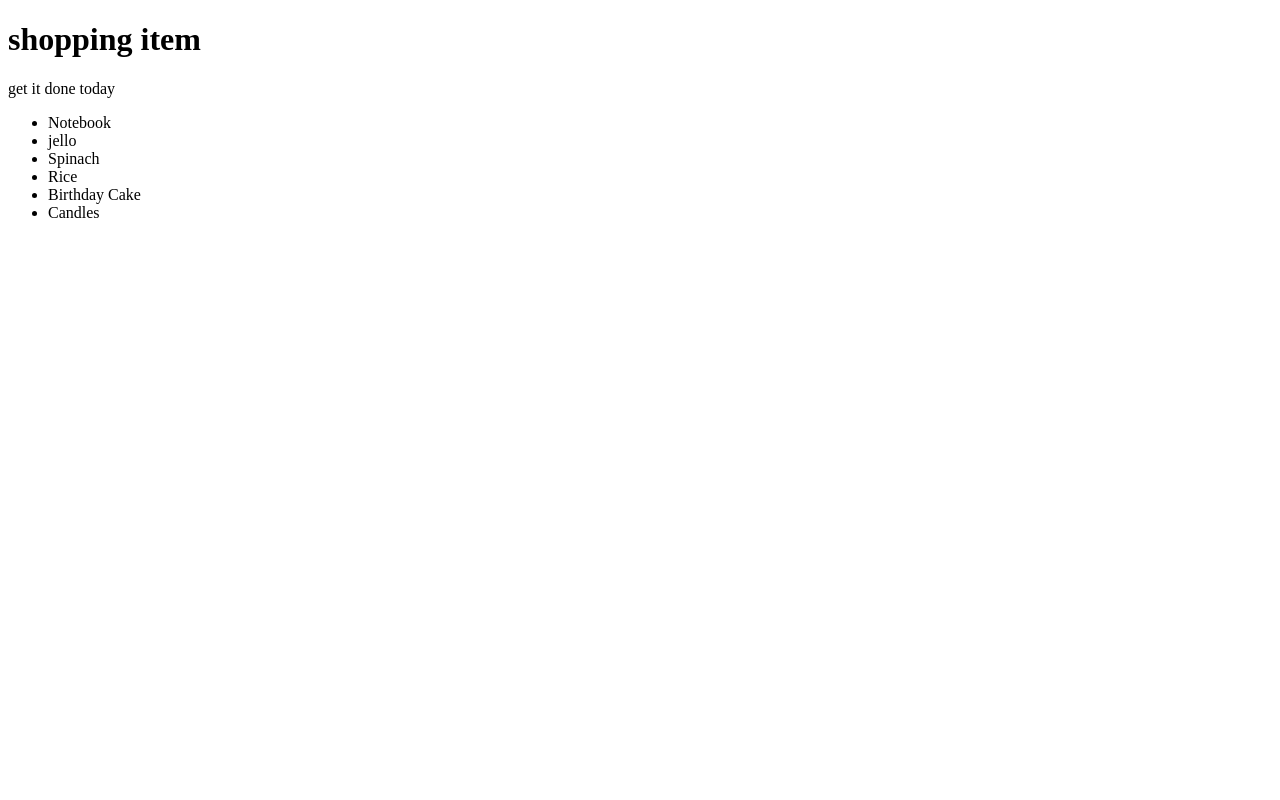
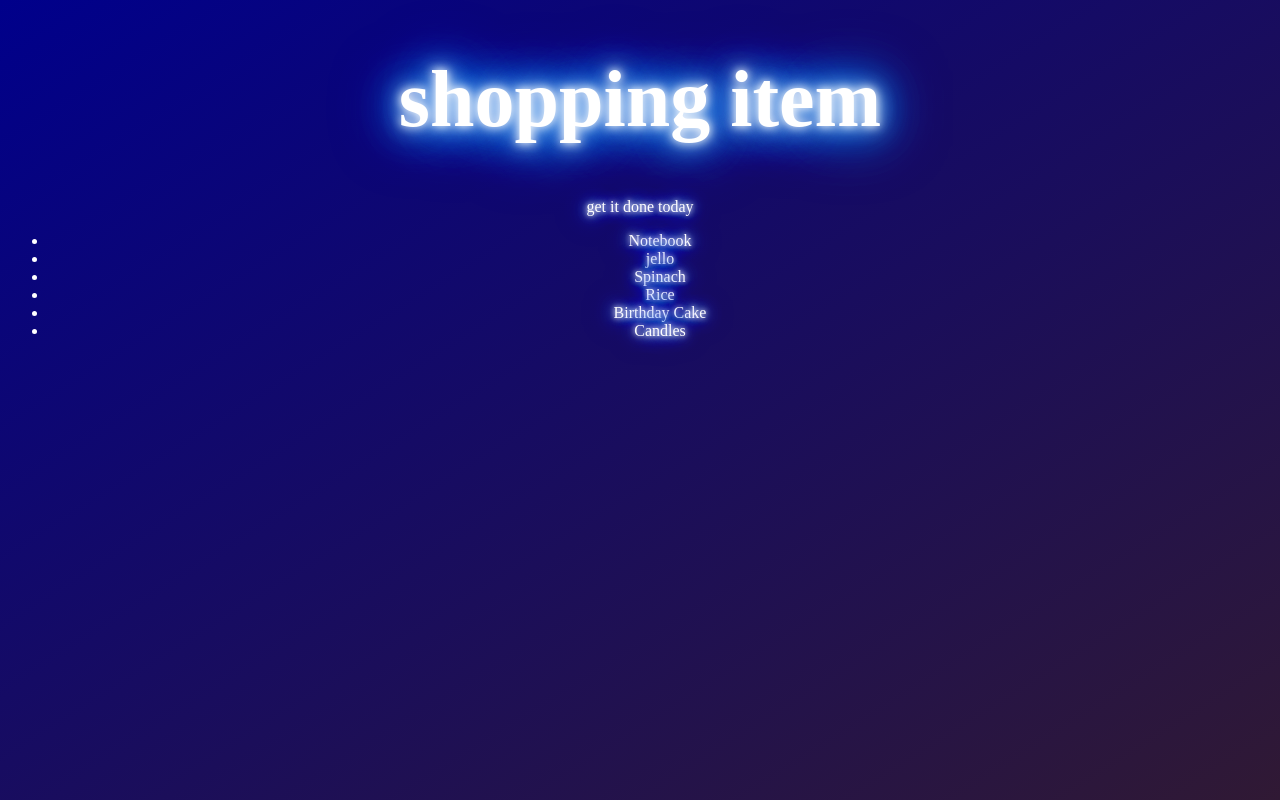
Before and after one commit to mahdi-z8/shopping-list, a plain HTML site: page index.html in a window 1280 px wide. Drawn offline with Linux system fonts and the light colour scheme.

Commit message:
nemidoonam chera vali file css commit nabood

```diff
--- a/style.css
+++ b/style.css
@@ -1,3 +1,34 @@
+body {
+	background-image: linear-gradient(to top left, #301934, 	#00008B );
+	background-repeat: no-repeat;
+	background-position: center;
+	background-attachment: fixed;
+	color: #fff;
+	text-align: center;
+	text-shadow: 0 0 5px #fff, 0 0 10px #fff, 0 0 15px #0073e6, 0 0 20px #0073e6, 0 0 25px #0073e6, 0 0 30px #0073e6, 0 0 35px #0073e6;
+}
+
 h1 {
 	font-weight: bold;
+	font-size: 80px;
+  text-align: center;
+  color: #fff;
+  animation: glow 1s ease-in-out infinite alternate;
+ }
+
+@keyframes glow {
+  from {
+    text-shadow: 0 0 5px #fff, 0 0 10px #fff, 0 0 15px #0073e6, 0 0 20px #0073e6, 0 0 25px #0073e6, 0 0 30px #0073e6, 0 0 35px #0073e6;
+  }
+  to {
+    text-shadow: 0 0 10px #fff, 0 0 20px #fff, 0 0 30px #0073e6, 0 0 40px #0073e6, 0 0 50px #0073e6, 0 0 60px #0073e6, 0 0 70px #0073e6;
+  }
 }
+
+ul {
+	text-align: center;
+}
+
+li {
+	text-align: center;
+}
```
